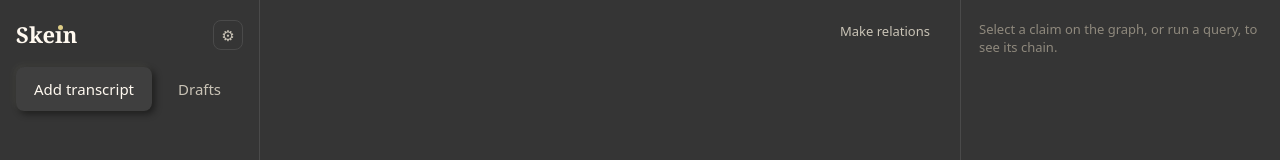
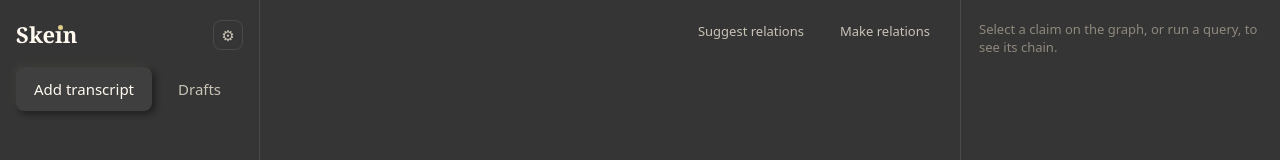
Before and after one commit to Virerra/Skein, a React (Vite) app: page / in a window 1280 px wide. Shown: the top 160 px of the page. Built offline with nearby package versions, Linux system fonts and the light colour scheme; a web font is replaced by a local one.

Commit message:
Graph: drop history glow, add topic-driven categorize, manual relations, zoom/pan

```diff
--- a/src/App.jsx
+++ b/src/App.jsx
@@ -2,6 +2,7 @@
 import { getAllClaims, putClaim, putClaims, getAllRelations, putRelation, deleteRelation } from "./lib/db";
 import { extractClaims } from "./lib/extraction";
 import { categorizeClaims } from "./lib/categorize";
+import { suggestRelations } from "./lib/relate";
 import { applyNewClaims, buildClusters, getChain } from "./lib/graphModel";
 import { runQuery } from "./lib/query";
 import { loadSettings, saveSettings, applyTheme } from "./lib/settings";
@@ -23,6 +24,7 @@
   const [relations, setRelations] = useState([]);
   const [relateMode, setRelateMode] = useState(false);
   const [categorizing, setCategorizing] = useState(false);
+  const [suggestingRelations, setSuggestingRelations] = useState(false);
   const [busy, setBusy] = useState(false);
   const [error, setError] = useState(null);
   const [selectedTopics, setSelectedTopics] = useState(null); // null = all
@@ -169,10 +171,14 @@
     }
   }
 
+  function relationKey(aId, bId) {
+    return [aId, bId].sort().join("::");
+  }
+
   async function handleCreateRelation(aId, bId) {
     if (aId === bId) return;
-    const alreadyExists = relations.some((r) => (r.a === aId && r.b === bId) || (r.a === bId && r.b === aId));
-    if (alreadyExists) return;
+    const key = relationKey(aId, bId);
+    if (relations.some((r) => relationKey(r.a, r.b) === key)) return;
     const relation = { id: crypto.randomUUID(), a: aId, b: bId, createdAt: Date.now() };
     await putRelation(relation);
     setRelations((prev) => [...prev, relation]);
@@ -181,6 +187,36 @@
   async function handleDeleteRelation(id) {
     await deleteRelation(id);
     setRelations((prev) => prev.filter((r) => r.id !== id));
+  }
+
+  // Separate from handleCreateRelation, not a loop calling it -- that
+  // would dedupe against stale state on every iteration (setRelations
+  // hasn't committed yet mid-loop), letting the model's own duplicate
+  // or mirrored (a,b) vs (b,a) suggestions slip past the check. This
+  // builds one dedup set up front and writes the whole batch at once.
+  async function handleSuggestRelations() {
+    if (activeClaims.length < 2) return;
+    setSuggestingRelations(true);
+    setError(null);
+    try {
+      const pairs = await suggestRelations({ claims: activeClaims, settings, apiKey });
+      const seen = new Set(relations.map((r) => relationKey(r.a, r.b)));
+      const fresh = [];
+      for (const { a, b } of pairs) {
+        const key = relationKey(a, b);
+        if (seen.has(key)) continue;
+        seen.add(key);
+        fresh.push({ id: crypto.randomUUID(), a, b, createdAt: Date.now() });
+      }
+      if (fresh.length > 0) {
+        await Promise.all(fresh.map(putRelation));
+        setRelations((prev) => [...prev, ...fresh]);
+      }
+    } catch (e) {
+      setError(e.message);
+    } finally {
+      setSuggestingRelations(false);
+    }
   }
 
   return (
@@ -247,7 +283,10 @@
       </aside>
 
       <main style={{ position: "relative", padding: "16px", display: "flex", flexDirection: "column" }}>
-        <div style={{ display: "flex", justifyContent: "flex-end", marginBottom: "8px" }}>
+        <div style={{ display: "flex", justifyContent: "flex-end", gap: "8px", marginBottom: "8px" }}>
+          <Button variant="ghost" size="sm" onClick={handleSuggestRelations} disabled={suggestingRelations}>
+            {suggestingRelations ? "Finding connections…" : "Suggest relations"}
+          </Button>
           <Button variant={relateMode ? "correction" : "ghost"} size="sm" onClick={() => setRelateMode((v) => !v)}>
             {relateMode ? "Done connecting" : "Make relations"}
           </Button>
--- /dev/null
+++ b/src/lib/relate.js
@@ -0,0 +1,42 @@
+// Suggests relations between claims via the model, as an alternative
+// to manually clicking pairs together in the graph. Deliberately asks
+// for cross-topic connections specifically -- same-topic relatedness
+// is already what the halo/clustering shows, so an AI-found relation
+// is most valuable when it crosses a topic boundary and reveals a
+// connection that wouldn't otherwise be visible.
+//
+// NAIVE FIRST PASS -- one request for the whole claim set, same
+// caveat as categorize.js. Also asks the model to be conservative
+// (only clear connections, not exhaustive pairwise correlation) since
+// this is additive to the graph and low-precision suggestions are more
+// annoying to clean up than useful.
+
+import { runProvider } from "./providers/dispatch";
+
+const RELATE_SYSTEM_PROMPT = `You are given a JSON array of claims: [{"id": string, "text": string, "topic": string}].
+
+Find pairs of claims that are meaningfully connected ACROSS DIFFERENT
+topics -- for example, a decision in one topic that has a direct
+consequence for a claim in another topic. Do not pair claims that
+already share the same topic; that relatedness is already shown
+elsewhere. Be conservative: only return pairs where the connection is
+clear and worth surfacing, not every pair that's loosely related.
+
+Respond with ONLY a JSON array, no prose, no markdown fences. Each
+element: {"a": string, "b": string} using the given ids. Return an
+empty array if nothing crosses that bar.`;
+
+export async function suggestRelations({ claims, settings, apiKey, signal }) {
+  const candidates = claims.filter((c) => c.status !== "discarded");
+  if (candidates.length < 2) return [];
+
+  const payload = JSON.stringify(candidates.map((c) => ({ id: c.id, text: c.text, topic: c.topic })));
+  const result = await runProvider({ content: payload, systemPrompt: RELATE_SYSTEM_PROMPT, settings, apiKey, signal });
+
+  const validIds = new Set(candidates.map((c) => c.id));
+  const topicOf = new Map(candidates.map((c) => [c.id, c.topic]));
+
+  return result
+    .filter((r) => r?.a && r?.b && r.a !== r.b && validIds.has(r.a) && validIds.has(r.b))
+    .filter((r) => topicOf.get(r.a) !== topicOf.get(r.b)); // defensive -- same-topic slip-throughs are redundant with the halo
+}
```
Also changed, not shown: src/lib/providers/webllm.js, 1 other file (tests, documents, lock files or other folders).
